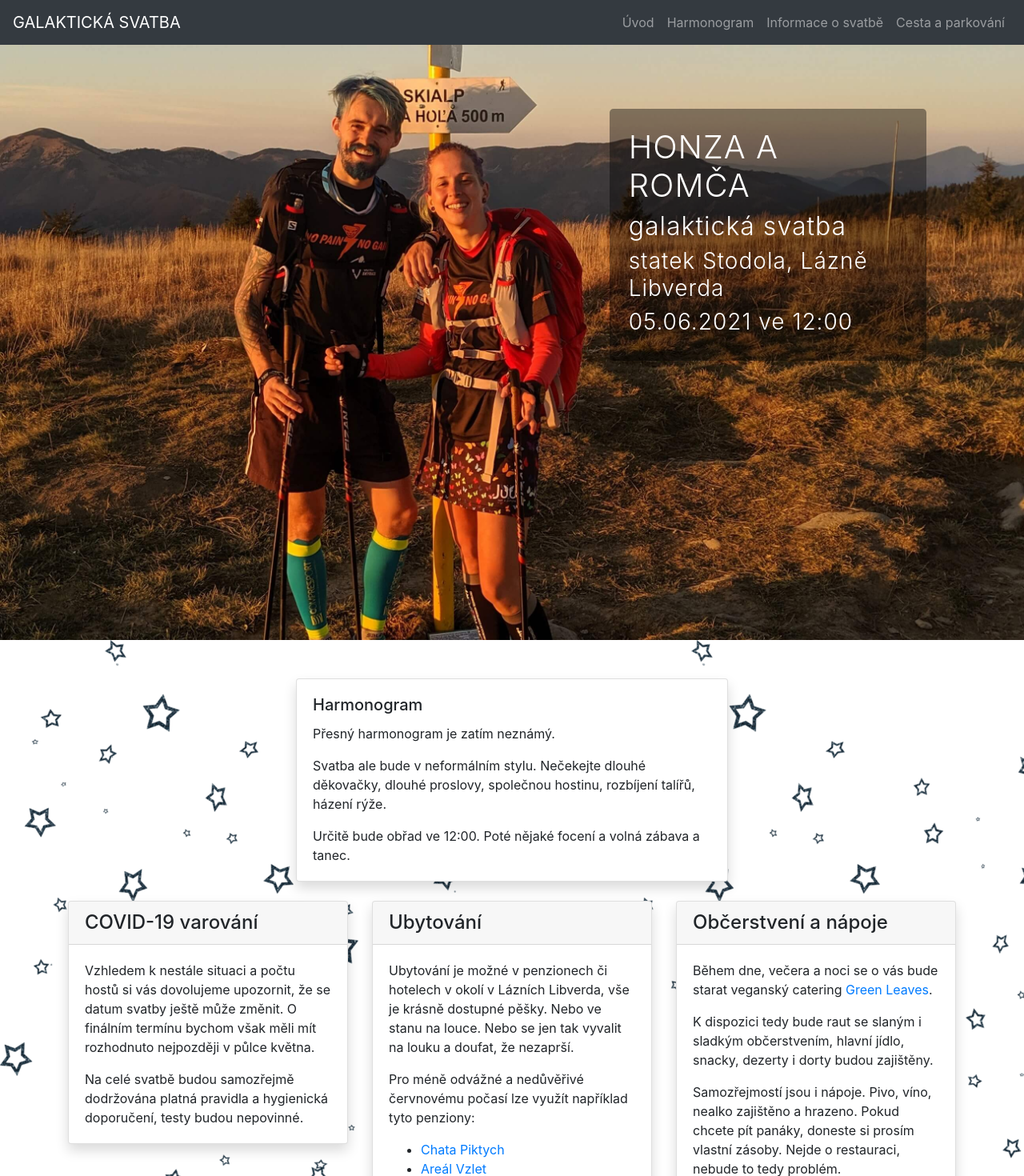
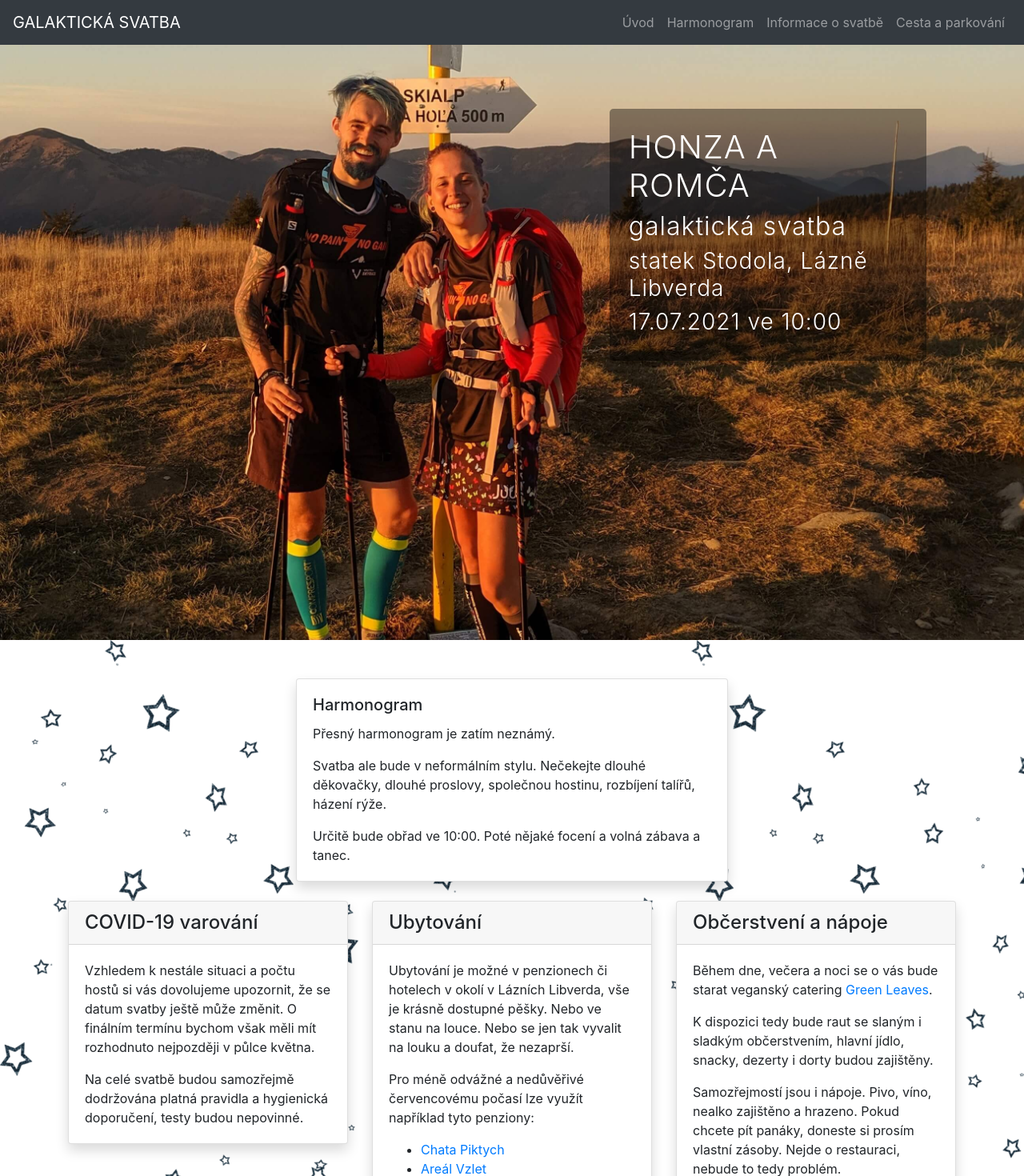
Before and after one commit to MacHonzee/galactic-wedding, a React (Create React App) app: page / in a window 1280 px wide. Shown: the top 1470 px of the page at 80% size. Built offline with nearby package versions, Linux system fonts and the light colour scheme.

Commit message:
Changed term of wedding

```diff
--- a/src/components/harmonogram.js
+++ b/src/components/harmonogram.js
@@ -19,7 +19,7 @@ function Harmonogram() {
                 rýže.
               </Card.Text>
               <Card.Text>
-                Určitě bude obřad ve 12:00. Poté nějaké focení a volná zábava a
+                Určitě bude obřad ve 10:00. Poté nějaké focení a volná zábava a
                 tanec.
               </Card.Text>
             </Card.Body>
--- a/src/components/home.js
+++ b/src/components/home.js
@@ -18,7 +18,7 @@ function Home() {
           <h1>HONZA A ROMČA</h1>
           <h2>galaktická svatba</h2>
           <h3>statek Stodola, Lázně Libverda</h3>
-          <h3>05.06.2021 ve 12:00</h3>
+          <h3>17.07.2021 ve 10:00</h3>
         </div>
       </Col>
     </Row>
--- a/src/components/info-cards.js
+++ b/src/components/info-cards.js
@@ -1,8 +1,6 @@
 import Row from "react-bootstrap/Row";
 import Card from "react-bootstrap/Card";
 import InfoCard from "./info-card";
-import Corona from "../assets/corona.jpg";
-import Col from "react-bootstrap/Col";
 import Container from "react-bootstrap/Container";
 
 function Covid19() {
@@ -30,7 +28,7 @@ function Accomodation() {
         vyvalit na louku a doufat, že nezaprší.
       </Card.Text>
       <Card.Text>
-        Pro méně odvážné a nedůvěřivé červnovému počasí lze využít například
+        Pro méně odvážné a nedůvěřivé červencovému počasí lze využít například
         tyto penziony:
       </Card.Text>
       <ul>
```
